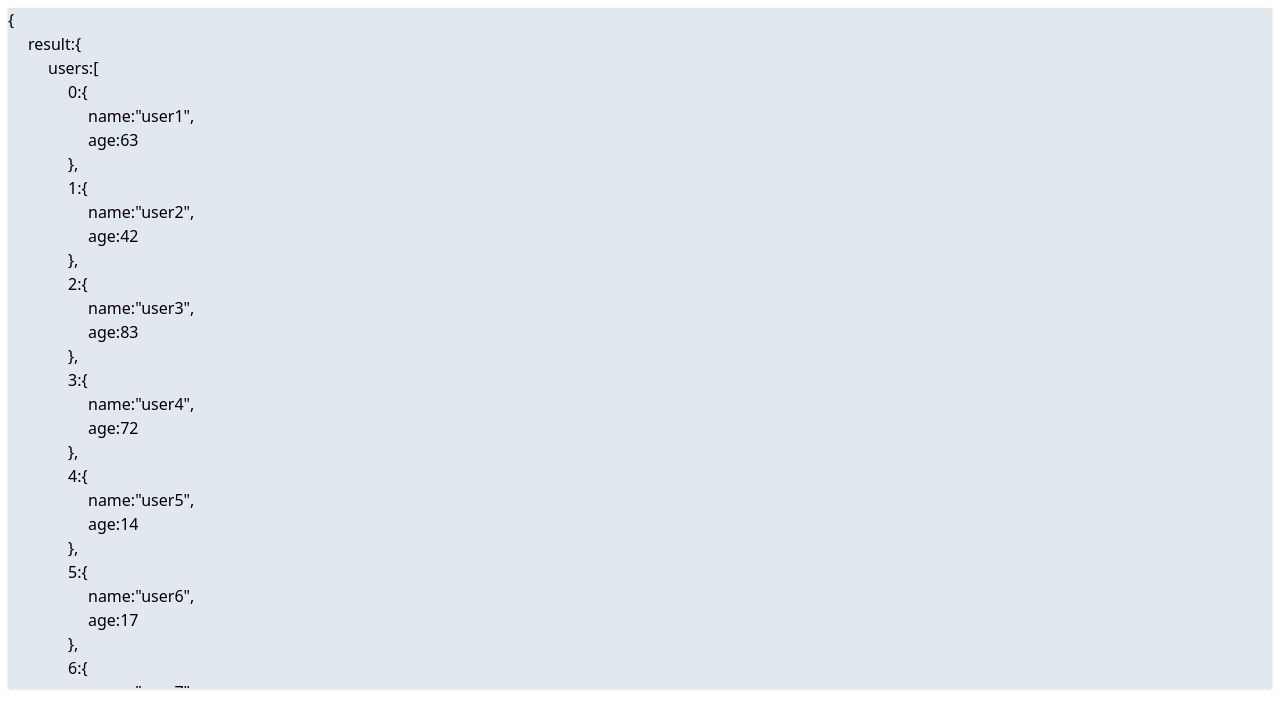
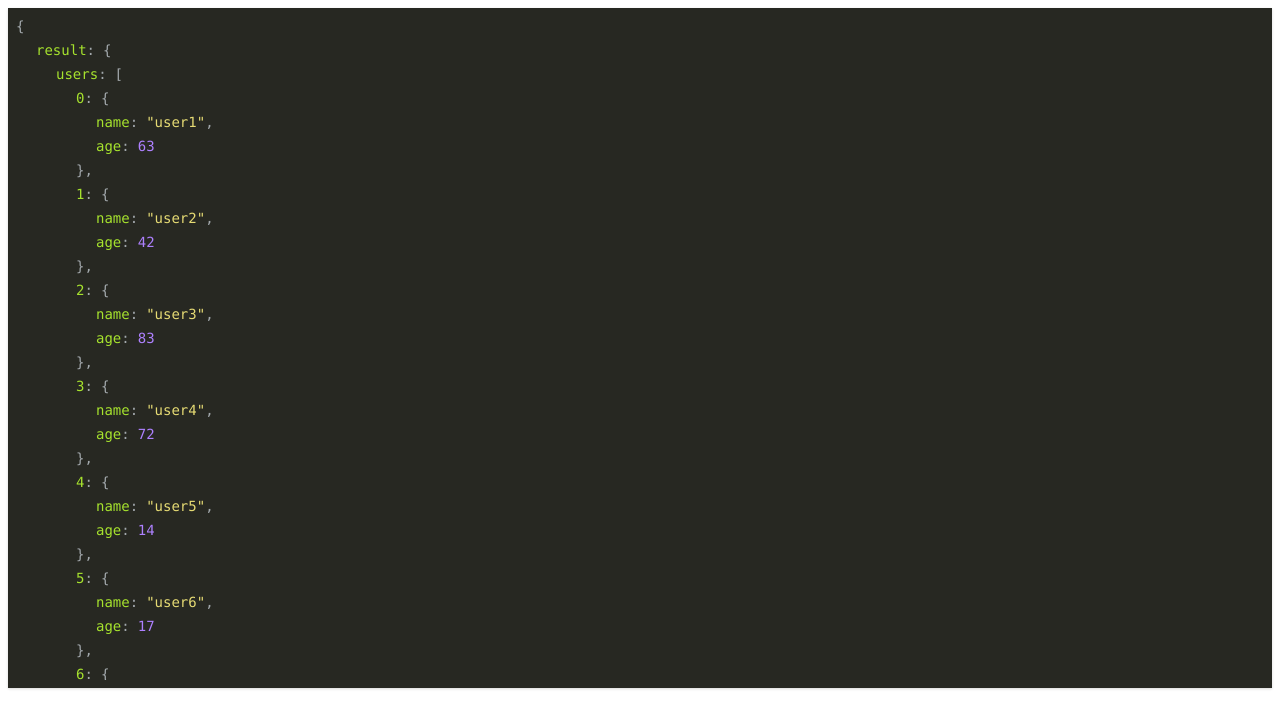
Before and after one commit to binier/jsonpath-visualizer-react, a React (Create React App) app: page / in a window 1280 px wide. Shown: the top 728 px of the page. Built offline with nearby package versions, Linux system fonts and the light colour scheme.

Commit message:
feat(json-view): style `JsonView` and it's elements

```diff
--- a/src/assets/tailwind.css
+++ b/src/assets/tailwind.css
@@ -2,4 +2,39 @@
 
 @tailwind components;
 
+.json-view {
+  @apply p-2 overflow-auto text-sm text-left shadow;
+  height: 85vh;
+  background-color: #272822;
+  font-family: Monaco, Menlo, "Ubuntu Mono", Consolas, source-code-pro, monospace;
+}
+
+.json-bracket, .json-comma, .json-colon {
+  color: #a3a9ad;
+}
+
+.json-colon {
+  @apply mr-2;
+}
+
+.json-field {
+  color: #a6e22e;
+}
+
+.json-value {
+  color: #ddd;
+}
+
+.json-value.json-value-string {
+  color: #e6db74;
+}
+
+.json-value.json-value-number {
+  color: #ae81ff;
+}
+
+.json-value.json-value-boolean {
+  color: #66d9ef;
+}
+
 @tailwind utilities;
--- a/src/components/json-element/json-element.tsx
+++ b/src/components/json-element/json-element.tsx
@@ -76,8 +76,8 @@ const JsonField = ({ name }: { name: string }) => (
   <span className="json-field">{name}</span>
 );
 
-const JsonValue = ({ value }: { value: any }) => (
-  <span className="json-value">
+const JsonValue = ({ type, value }: { type: string, value: any }) => (
+  <span className={`json-value json-value-${type}`}>
     {typeof value === 'string' ? `"${value}"` : value}
   </span>
 );
@@ -86,7 +86,7 @@ const JsonScalar = ({ element }: { element: JsonNode }) => (
   <>
     <JsonField name={element.path[element.path.length - 1]} />
     <JsonColon />
-    <JsonValue value={element.value} />
+    <JsonValue type={element.type} value={element.value} />
     {!element.isLastChild && <JsonComma />}
   </>
 );
--- a/src/components/json-view/json-view.tsx
+++ b/src/components/json-view/json-view.tsx
@@ -9,7 +9,7 @@ interface Props {
   json: Record<string, any>;
 }
 
-const getEl = () => document.getElementById('json-view-container');
+const getEl = () => document.getElementById('json-view');
 
 export default (props: Props) => {
   const state = useLocalStore(() => ({
@@ -118,10 +118,12 @@ export default (props: Props) => {
 
   return useObserver(() => {
     return (
-      <div id="json-view-container" className="overflow-auto text-left bg-gray-300 shadow" style={{ height: '85vh' }}>
-        <div style={{ height: state.scrollTop }}></div>
-        <Elements elements={state.visible} eachHeight={state.elHeight} />
-        <div style={{ height: state.scrollBottom }}></div>
+      <div className="json-view">
+        <div id="json-view" style={{ height: "100%", overflow: 'auto' }}>
+          <div style={{ height: state.scrollTop }}></div>
+          <Elements elements={state.visible} eachHeight={state.elHeight} />
+          <div style={{ height: state.scrollBottom }}></div>
+        </div>
       </div>
     );
   });
```
